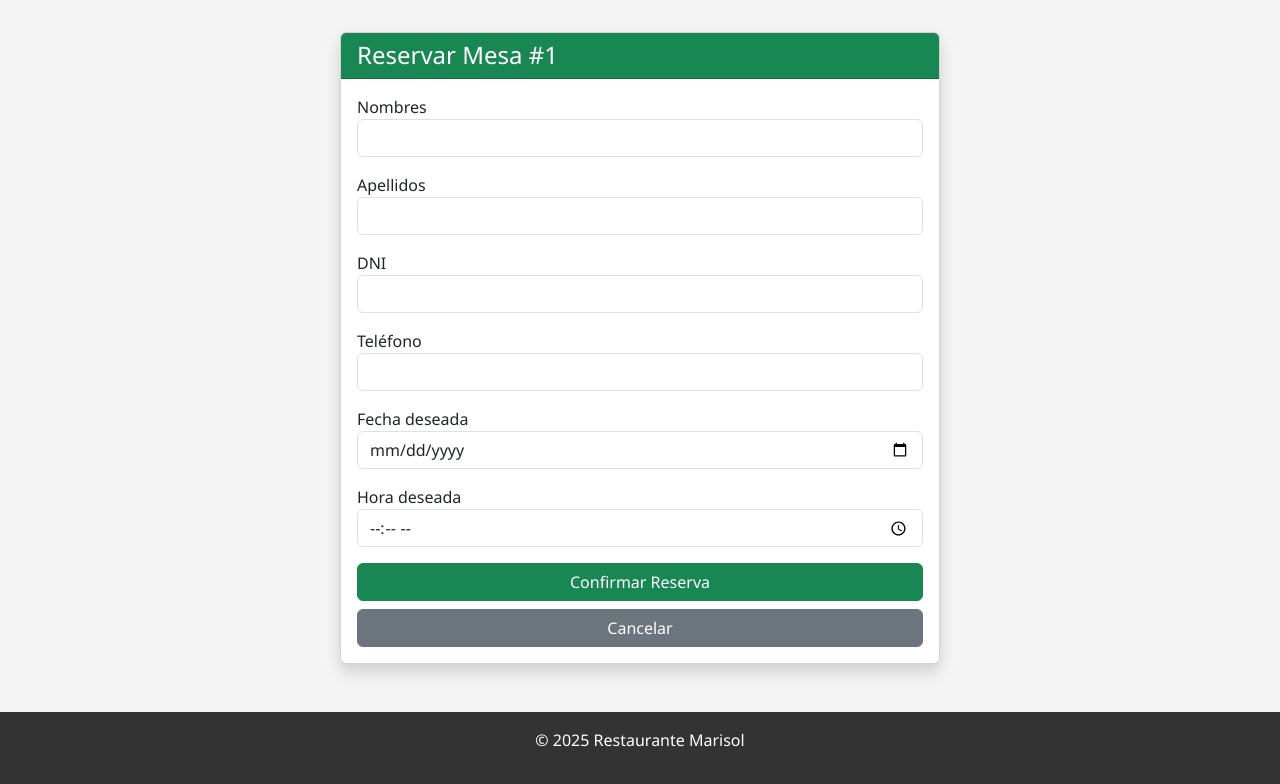
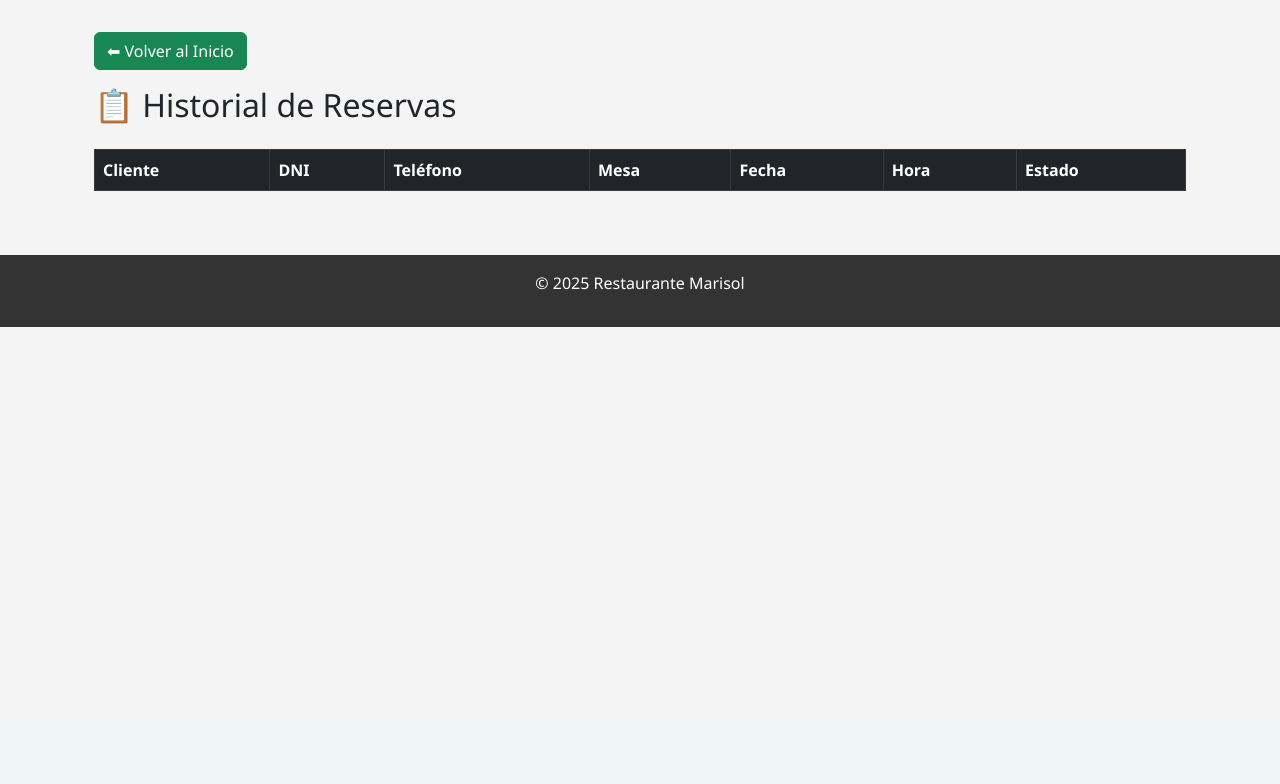
Before and after one commit to dani123-gif/restaurante_mariso, a Flask app: page /reservar/1 in a window 1280 px wide. Shown: the part 78-862 px from the top of the page. After the commit the page ends 405 px from the top, so only its background shows below. Run offline with Flask 3, Linux system fonts and the light colour scheme; lists and menus that the app fills with data are empty.

Commit message:
✅ Botón en historial y cambios en reservar

```diff
--- a/templates/reservar.html
+++ b/templates/reservar.html
@@ -1,43 +1,42 @@
 {% extends 'layout.html' %}
 
-{% block title %}Reservar Mesa {{ id_mesa }}{% endblock %}
+{% block title %}Historial de Reservas{% endblock %}
 
 {% block content %}
-<div class="card mx-auto shadow" style="max-width: 600px;">
-  <div class="card-header bg-success text-white">
-    <h4 class="mb-0">Reservar Mesa #{{ id_mesa }}</h4>
-  </div>
-  <div class="card-body">
-    <form method="POST">
-      <div class="mb-3">
-        <label>Nombres</label>
-        <input type="text" name="nombres" class="form-control" required>
-      </div>
-      <div class="mb-3">
-        <label>Apellidos</label>
-        <input type="text" name="apellidos" class="form-control" required>
-      </div>
-      <div class="mb-3">
-        <label>DNI</label>
-        <input type="text" name="dni" class="form-control" required>
-      </div>
-      <div class="mb-3">
-        <label>Teléfono</label>
-        <input type="text" name="telefono" class="form-control" required>
-      </div>
-      <div class="mb-3">
-        <label>Fecha deseada</label>
-        <input type="date" name="fecha" class="form-control" required>
-      </div>
-      <div class="mb-3">
-        <label>Hora deseada</label>
-        <input type="time" name="hora" class="form-control" required>
-      </div>
-      <div class="d-grid">
-        <button type="submit" class="btn btn-success">Confirmar Reserva</button>
-        <a href="{{ url_for('index') }}" class="btn btn-secondary mt-2">Cancelar</a>
-      </div>
-    </form>
+<div class="container">
+  <a href="{{ url_for('index') }}" class="btn btn-success mb-3">
+    ⬅ Volver al Inicio
+  </a>
+
+  <h2 class="mb-4">📋 Historial de Reservas</h2>
+
+  <div class="table-responsive">
+    <table class="table table-striped table-bordered">
+      <thead class="table-dark">
+        <tr>
+          <th>Cliente</th>
+          <th>DNI</th>
+          <th>Teléfono</th>
+          <th>Mesa</th>
+          <th>Fecha</th>
+          <th>Hora</th>
+          <th>Estado</th>
+        </tr>
+      </thead>
+      <tbody>
+        {% for r in reservas %}
+        <tr>
+          <td>{{ r.nombres }} {{ r.apellidos }}</td>
+          <td>{{ r.dni }}</td>
+          <td>{{ r.telefono }}</td>
+          <td>{{ r.id_mesa }}</td>
+          <td>{{ r.fecha_reserva.strftime('%d/%m/%Y') }}</td>
+          <td>{{ r.hora_reserva.strftime('%H:%M') }}</td>
+          <td>{{ r.estado }}</td>
+        </tr>
+        {% endfor %}
+      </tbody>
+    </table>
   </div>
 </div>
 {% endblock %}
```
